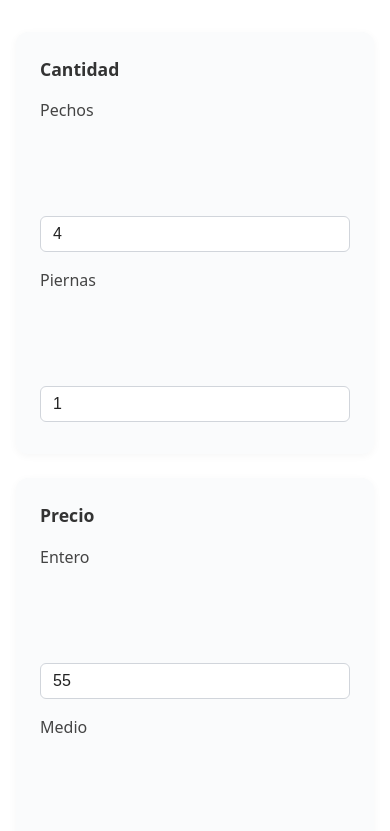
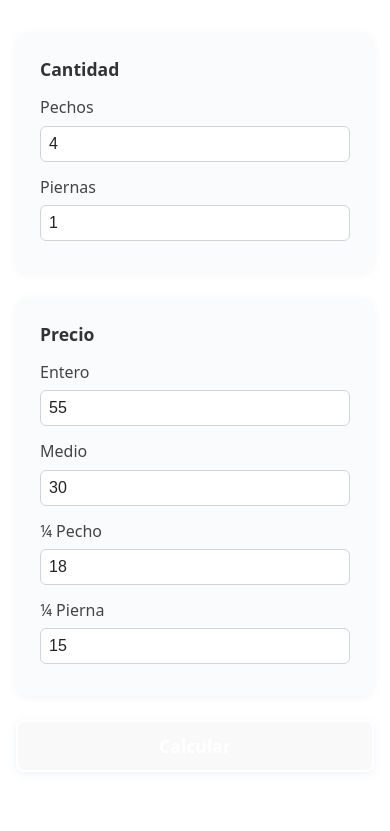
Before and after one commit to naranjja/pechoypierna, a React (Vite) app: page / in a window 390 px wide. Shown: the top 831 px of the page. Built offline with nearby package versions, Linux system fonts and the light colour scheme.

Commit message:
:bug: Fix issue on smaller screens

```diff
--- a/src/PriceOptimizer.css
+++ b/src/PriceOptimizer.css
@@ -154,13 +154,19 @@ button {
   .input-group {
     flex-direction: column;
     align-items: stretch;
+    margin-bottom: 1rem;
   }
   .input-label {
     width: 100%;
     margin-right: 0;
     margin-bottom: 0.5rem;
+    height: auto;
+    line-height: 1.2;
+    flex: none;
   }
   .input-field {
     width: 100%;
+    margin: 0;
+    padding: 0.5rem;
   }
 }
```
